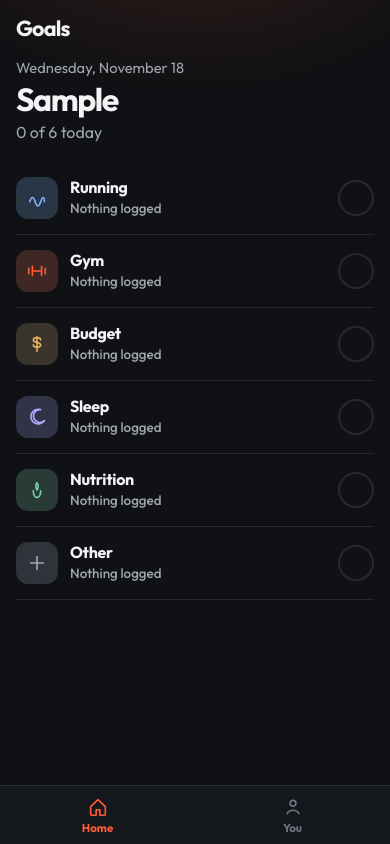
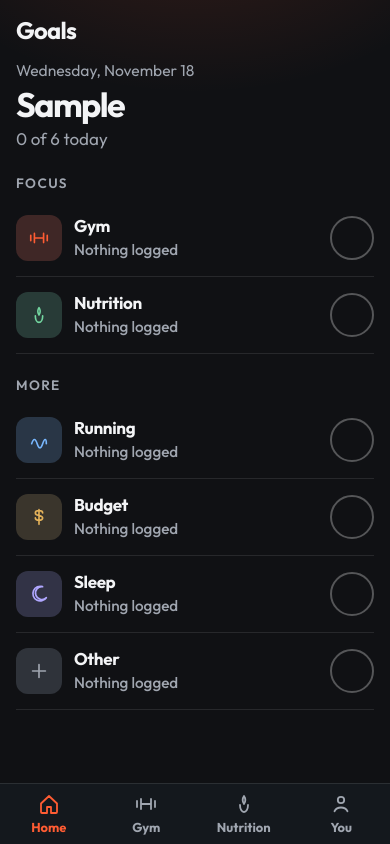
Before and after one commit to Aptyll/Healo, a plain HTML site: page index.html in a window 390 px wide. Both pictures are taken after typing "Sample" into the empty fields and a click on the button "Create my space". Drawn offline with Linux system fonts and the light colour scheme.

Commit message:
Make the app easier to read and tap on a phone
Add Gym and Nutrition tabs that stay on every screen, put them first on
Home, raise small text and low-contrast labels, bring every tap target to
44px, stack log entries full width, and add a home screen icon.

Co-Authored-By: Claude Fable 5.2 <noreply@anthropic.com>
Claude-Session: https://claude.ai/code/session_011cV2cvo8PpSA21tf9XUVcd

```diff
--- a/app.js
+++ b/app.js
@@ -410,7 +410,7 @@ function render() {
   const glow = view.area?.color || "#ff5c33";
   document.title = view.area ? `${view.area.name} · Goals` : "Goals";
   const body = !state.profile ? renderWelcome() : view.name === "area" ? renderArea(view.area) : view.name === "me" ? renderMe() : renderHome();
-  const showTabs = state.profile && (view.name === "home" || view.name === "me");
+  const showTabs = Boolean(state.profile);
   const showDock = state.profile && view.name === "area" && !ui.logOpen;
   document.getElementById("app").innerHTML = `
     ${state.profile ? topbar(view) : ""}
@@ -438,9 +438,13 @@ function topbar(view) {
   return `<header class="topbar"><h1>${view.name === "me" ? "You" : "Goals"}</h1></header>`;
 }
 
+/* Areas that get their own tab and sit first on Home. */
+const TAB_AREAS = ["gym", "nutrition"];
+
 function tabbar(view) {
   const tab = (href, label, icon, on) => `<a href="${href}"${on ? ' aria-current="page"' : ""}>${icon}<span>${label}</span></a>`;
-  return `<nav class="tabbar">${tab("#/", "Home", ICONS.home, view.name === "home")}${tab("#/me", "You", ICONS.user, view.name === "me")}</nav>`;
+  const areaTabs = TAB_AREAS.map((id) => tab(`#/area/${id}`, esc(areaById(id).name), sportIcon(id), view.area?.id === id)).join("");
+  return `<nav class="tabbar" aria-label="Sections">${tab("#/", "Home", ICONS.home, view.name === "home")}${areaTabs}${tab("#/me", "You", ICONS.user, view.name === "me")}</nav>`;
 }
 
 function dock(area) {
@@ -475,7 +479,7 @@ function rowStat(area) {
 function renderHome() {
   const done = AREAS.filter((area) => checkedToday(area.id)).length;
   const streak = streakCount();
-  const rows = AREAS.map((area) => {
+  const row = (area) => {
     const stat = rowStat(area);
     const on = checkedToday(area.id);
     return `<div class="activity">
@@ -486,11 +490,16 @@ function renderHome() {
       </a>
       <button class="check-dot" type="button" data-action="toggle-today" data-area="${area.id}" aria-pressed="${on}" aria-label="${on ? "Checked in" : "Check in"} ${esc(area.name)}">${on ? ICONS.check : ""}</button>
     </div>`;
-  }).join("");
+  };
+  const focus = TAB_AREAS.map(areaById).map(row).join("");
+  const rest = AREAS.filter((area) => !TAB_AREAS.includes(area.id)).map(row).join("");
   return `<p class="kicker">${esc(new Date().toLocaleDateString(undefined, { weekday: "long", month: "long", day: "numeric" }))}</p>
     <h2 class="hello">${esc(state.profile.name)}</h2>
     <p class="lede">${done} of ${AREAS.length} today${streak ? ` · ${streak} day streak` : ""}</p>
-    <div class="activity-list">${rows}</div>`;
+    <p class="section-label">Focus</p>
+    <div class="activity-list">${focus}</div>
+    <p class="section-label">More</p>
+    <div class="activity-list">${rest}</div>`;
 }
 
 function heroFor(area) {
--- a/styles.css
+++ b/styles.css
@@ -6,7 +6,7 @@
   --line: rgba(243, 244, 246, 0.1);
   --text: #f3f4f6;
   --muted: #a0a6b0;
-  --faint: #6d7680;
+  --faint: #8d95a0;
   --accent: #ff5c33;
   --ink: #1c0d09;
   --ok: #73d6a0;
@@ -14,10 +14,15 @@
   --shadow: 0 16px 40px rgba(0, 0, 0, 0.28);
   --safe-top: env(safe-area-inset-top);
   --safe-bottom: env(safe-area-inset-bottom);
+  --safe-left: env(safe-area-inset-left);
+  --safe-right: env(safe-area-inset-right);
   color-scheme: dark;
 }
 
-* { box-sizing: border-box; }
+* {
+  box-sizing: border-box;
+  -webkit-tap-highlight-color: transparent;
+}
 
 [hidden] { display: none !important; }
 
@@ -27,6 +32,12 @@ html, body {
   background: var(--bg);
   color: var(--text);
   font-family: Outfit, ui-sans-serif, system-ui, sans-serif;
+  font-size: 17px;
+  line-height: 1.35;
+  -webkit-text-size-adjust: 100%;
+  text-size-adjust: 100%;
+  -webkit-font-smoothing: antialiased;
+  overscroll-behavior: none;
 }
 
 body {
@@ -49,6 +60,15 @@ button {
   cursor: pointer;
   border: 0;
   background: none;
+}
+
+/* No double-tap zoom or text selection on things you tap. */
+a, button, label, input, select, textarea { touch-action: manipulation; }
+
+a, button {
+  -webkit-user-select: none;
+  user-select: none;
+  -webkit-touch-callout: none;
 }
 
 a { color: inherit; text-decoration: none; }
@@ -141,14 +161,14 @@ img { max-width: 100%; display: block; }
   display: flex;
   align-items: center;
   gap: 8px;
-  padding: calc(14px + var(--safe-top)) 16px 12px;
+  padding: calc(14px + var(--safe-top)) calc(16px + var(--safe-right)) 10px calc(16px + var(--safe-left));
   flex: none;
 }
 
 .topbar h1 {
   margin: 0;
-  font-size: 1.35rem;
-  letter-spacing: -0.04em;
+  font-size: 1.4rem;
+  letter-spacing: -0.03em;
   flex: 1;
 }
 
@@ -171,7 +191,10 @@ img { max-width: 100%; display: block; }
 main {
   flex: 1;
   overflow: auto;
-  padding: 4px 16px 20px;
+  overflow-x: hidden;
+  overscroll-behavior: contain;
+  -webkit-overflow-scrolling: touch;
+  padding: 4px calc(16px + var(--safe-right)) 28px calc(16px + var(--safe-left));
   scrollbar-width: thin;
   scrollbar-color: #314033 transparent;
 }
@@ -197,11 +220,11 @@ main {
 }
 
 .section-label {
-  margin: 18px 0 10px;
-  font-size: 0.78rem;
-  letter-spacing: 0.12em;
+  margin: 22px 0 8px;
+  font-size: 0.8rem;
+  letter-spacing: 0.1em;
   text-transform: uppercase;
-  color: var(--faint);
+  color: var(--muted);
   font-weight: 600;
 }
 
@@ -285,7 +308,7 @@ main {
   font-weight: 500;
 }
 
-.fine { font-size: 0.84rem; line-height: 1.4; }
+.fine { font-size: 0.9rem; line-height: 1.4; }
 
 .bar {
   height: 6px;
@@ -361,7 +384,7 @@ main {
   background: transparent;
   color: var(--muted);
   border: 1px solid var(--line);
-  min-height: 40px;
+  min-height: 44px;
   font-weight: 600;
 }
 
@@ -398,7 +421,7 @@ main {
 label.field { display: grid; gap: 6px; }
 
 label.field span, .field > span, .file-btn {
-  font-size: 0.82rem;
+  font-size: 0.9rem;
   font-weight: 600;
   color: var(--muted);
 }
@@ -411,6 +434,7 @@ input, select, textarea {
   border: 1px solid var(--line);
   background: #12161a;
   outline: none;
+  font-size: max(1rem, 16px);
 }
 
 textarea {
@@ -554,8 +578,9 @@ input:focus, select:focus, textarea:focus {
   position: absolute;
   left: 16px;
   right: 16px;
-  bottom: calc(76px + var(--safe-bottom));
-  z-index: 6;
+  top: calc(12px + var(--safe-top));
+  z-index: 12;
+  box-shadow: var(--shadow);
   padding: 12px 14px;
   border-radius: 14px;
   background: #f4f7f1;
@@ -570,7 +595,7 @@ input:focus, select:focus, textarea:focus {
 .activity {
   display: flex;
   align-items: center;
-  gap: 4px;
+  gap: 10px;
   border-bottom: 1px solid var(--line);
 }
 
@@ -578,10 +603,10 @@ input:focus, select:focus, textarea:focus {
   flex: 1;
   min-width: 0;
   display: grid;
-  grid-template-columns: 42px 1fr auto;
+  grid-template-columns: 46px 1fr auto;
   gap: 12px;
   align-items: center;
-  min-height: 72px;
+  min-height: 76px;
 }
 
 .activity-name, .feed-title {
@@ -601,8 +626,8 @@ input:focus, select:focus, textarea:focus {
 }
 
 .sport {
-  width: 42px;
-  height: 42px;
+  width: 46px;
+  height: 46px;
   display: grid;
   place-items: center;
   border-radius: 12px;
@@ -613,11 +638,11 @@ input:focus, select:focus, textarea:focus {
 .sport svg { width: 22px; height: 22px; }
 
 .check-dot {
-  width: 36px;
-  height: 36px;
+  width: 44px;
+  height: 44px;
   flex: none;
   border-radius: 50%;
-  border: 2px solid var(--line);
+  border: 2px solid rgba(243, 244, 246, 0.3);
   color: var(--ink);
   display: grid;
   place-items: center;
@@ -628,7 +653,7 @@ input:focus, select:focus, textarea:focus {
   border-color: var(--accent);
 }
 
-.check-dot svg { width: 16px; height: 16px; }
+.check-dot svg { width: 20px; height: 20px; }
 
 .hero { margin: 8px 0 16px; }
 
@@ -644,9 +669,9 @@ input:focus, select:focus, textarea:focus {
 
 .feed-item {
   display: grid;
-  grid-template-columns: 76px 1fr;
-  gap: 8px;
-  padding: 14px 0;
+  grid-template-columns: minmax(0, 1fr);
+  gap: 4px;
+  padding: 16px 0;
   border-bottom: 1px solid var(--line);
 }
 
@@ -661,28 +686,49 @@ input:focus, select:focus, textarea:focus {
 
 .tabbar {
   display: grid;
-  grid-template-columns: 1fr 1fr;
+  grid-auto-flow: column;
+  grid-auto-columns: minmax(0, 1fr);
+  padding-left: var(--safe-left);
+  padding-right: var(--safe-right);
 }
 
 .tabbar a {
-  min-height: 58px;
+  min-height: 60px;
   display: flex;
   flex-direction: column;
   align-items: center;
   justify-content: center;
-  gap: 2px;
-  color: var(--faint);
-  font-size: 0.72rem;
+  gap: 3px;
+  color: var(--muted);
+  font-size: 0.76rem;
   font-weight: 650;
 }
+
+.tabbar svg { width: 24px; height: 24px; }
+
+.tabbar a:active { color: var(--text); }
 
 .tabbar a[aria-current="page"] { color: var(--accent); }
 
 .dock {
   display: grid;
   gap: 8px;
-  padding: 10px 16px calc(12px + var(--safe-bottom));
+  padding: 10px calc(16px + var(--safe-right)) calc(12px + var(--safe-bottom)) calc(16px + var(--safe-left));
 }
+
+/* The tab bar sits under the dock and already clears the home indicator. */
+.dock:has(+ .tabbar) {
+  padding-bottom: 10px;
+  border-top-color: transparent;
+  background: linear-gradient(to bottom, transparent, var(--bg) 45%);
+  margin-top: -18px;
+  padding-top: 18px;
+  position: relative;
+  z-index: 1;
+  pointer-events: none;
+}
+
+.dock:has(+ .tabbar) > * { pointer-events: auto; }
 
 .sheet-back {
   position: absolute;
@@ -697,6 +743,8 @@ input:focus, select:focus, textarea:focus {
   width: 100%;
   max-height: 88%;
   overflow: auto;
+  overscroll-behavior: contain;
+  -webkit-overflow-scrolling: touch;
   background: #1a1d23;
   border-radius: 22px 22px 0 0;
   padding: 8px 16px calc(18px + var(--safe-bottom));
@@ -718,8 +766,8 @@ input:focus, select:focus, textarea:focus {
 }
 
 .pick {
-  min-height: 40px;
-  padding: 0 12px;
+  min-height: 44px;
+  padding: 0 14px;
   border-radius: 999px;
   border: 1px solid var(--line);
   background: #12161a;
@@ -753,7 +801,7 @@ input:focus, select:focus, textarea:focus {
 
 .set-head, .set-row {
   display: grid;
-  grid-template-columns: 22px minmax(0, 1fr) minmax(0, 1fr) 36px;
+  grid-template-columns: 22px minmax(0, 1fr) minmax(0, 1fr) 44px;
   gap: 8px;
   align-items: center;
 }
@@ -765,8 +813,8 @@ input:focus, select:focus, textarea:focus {
 }
 
 .set-head {
-  color: var(--faint);
-  font-size: 0.75rem;
+  color: var(--muted);
+  font-size: 0.8rem;
   font-weight: 650;
   letter-spacing: 0.04em;
   text-transform: uppercase;
@@ -779,8 +827,8 @@ input:focus, select:focus, textarea:focus {
 }
 
 .icon-x {
-  width: 36px;
-  height: 36px;
+  width: 44px;
+  height: 44px;
   border-radius: 10px;
   color: var(--muted);
   font-size: 1.3rem;
@@ -867,7 +915,7 @@ input:focus, select:focus, textarea:focus {
 
 .w-lift-head {
   display: grid;
-  grid-template-columns: minmax(0, 1fr) 36px;
+  grid-template-columns: minmax(0, 1fr) 44px;
   gap: 6px;
   align-items: center;
 }
```
Also changed, not shown: index.html (+5 -0 lines), icon-180.png (added), icon-512.png (added), manifest.webmanifest (added).
